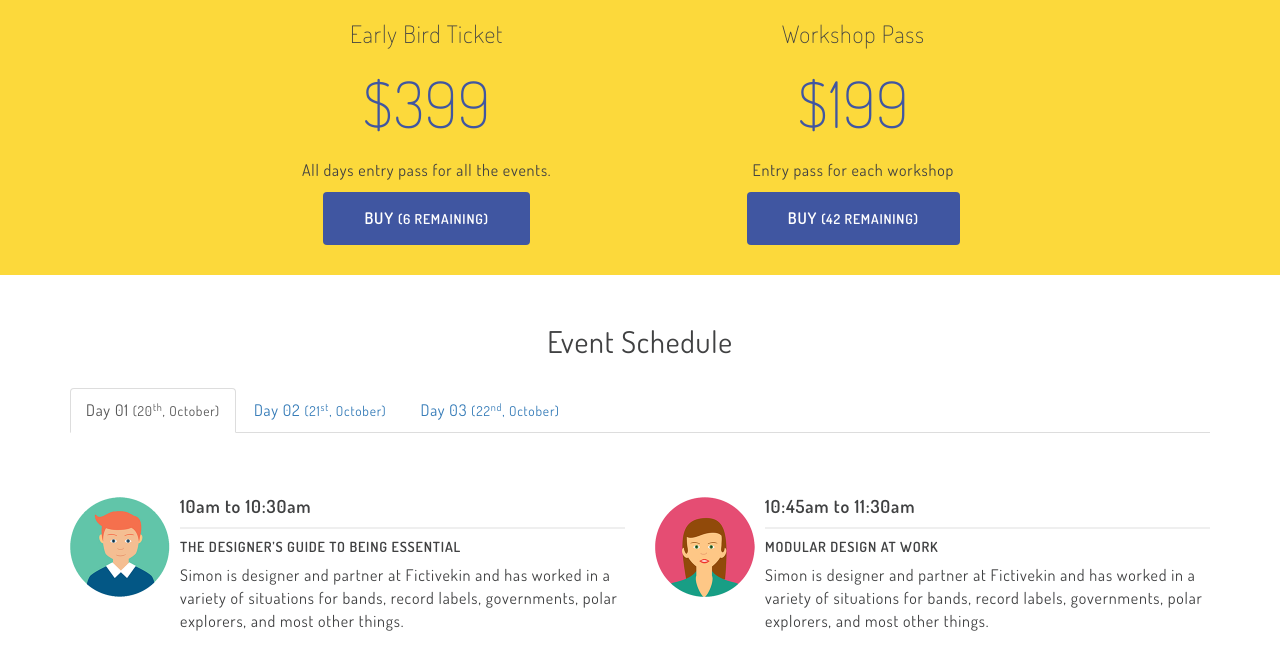
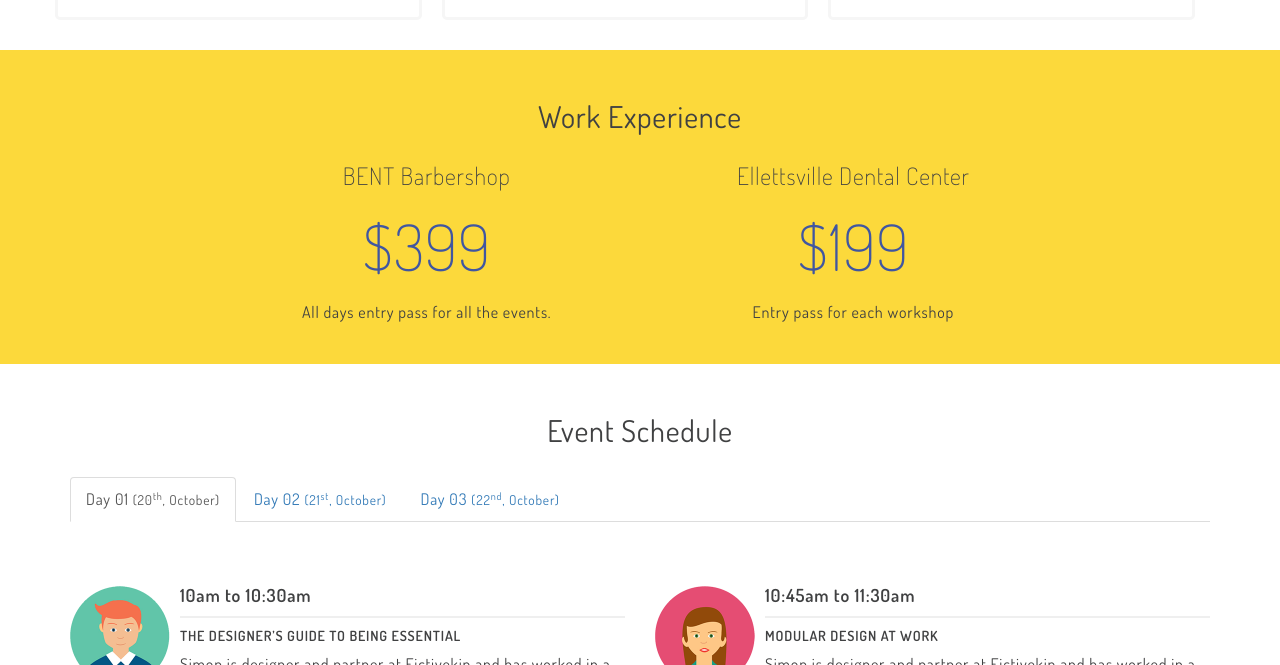
Before and after one commit to dcompton00/dcompton00.github.io, a plain HTML site: page index.html in a window 1280 px wide. Shown: the part 2074-2739 px from the top of the page. Drawn offline with Linux system fonts and the light colour scheme.

```diff
--- a/index.html
+++ b/index.html
@@ -63,7 +63,7 @@
 
           </div>
           <div class="col-md-5">
-            <img src="img/rocket.png" class="rocket animated bounce">
+            <img src="img/Drew.jpg" class="rocket animated bounce">
           </div>
         </div>
         <!-- End: Header -->
@@ -163,18 +163,18 @@
       <!-- Start: Tickets -->
       <div class="container-fluid tickets" id="tickets">
         <div class="row me-row content-ct">
-          <h2 class="row-title">Buy Tickets</h2>
+          <h2 class="row-title">Work Experience</h2>
           <div class="col-md-4 col-sm-6 col-md-offset-2">
-            <h3>Early Bird Ticket</h3>
+            <h3>BENT Barbershop</h3>
             <p class="price">$399</p>
             <p>All days entry pass for all the events.</p>
-            <a href="#" class="btn btn-lg btn-red">Buy <small>(6 remaining)</small></a>
+
           </div>
           <div class="col-md-4 col-sm-6">
-            <h3>Workshop Pass</h3>
+            <h3>Ellettsville Dental Center</h3>
             <p class="price">$199</p>
             <p>Entry pass for each workshop</p>
-            <a href="#" class="btn btn-lg btn-red">Buy <small>(42 remaining)</small></a>
+
           </div>
         </div>
       </div>
```
Also changed, not shown: img/Drew.jpg (added).
